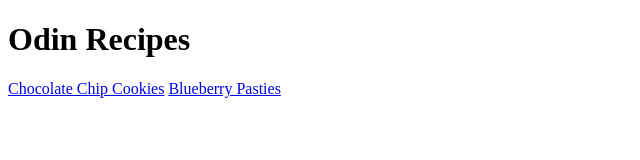
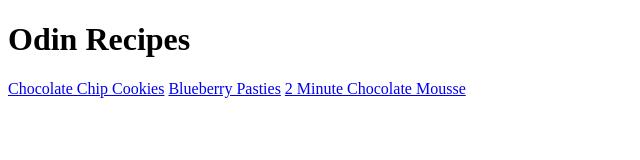
Before and after one commit to LexxAlexus/odin-recipes, a plain HTML site: page index.html in a window 1280 px wide. Shown: the whole page, without its empty margins (0-640 px from the left). Drawn offline with Linux system fonts and the light colour scheme.

Commit message:
Add mousse link to index.html

```diff
--- a/index.html
+++ b/index.html
@@ -8,5 +8,6 @@
         <h1>Odin Recipes</h1>
         <a href="./recipes/cookies.html">Chocolate Chip Cookies</a>
         <a href="./recipes/berry-pasties.html">Blueberry Pasties</a>
+        <a href="./recipes/chocolate-mousse.html">2 Minute Chocolate Mousse</a>
     </body>
 </html>
```
